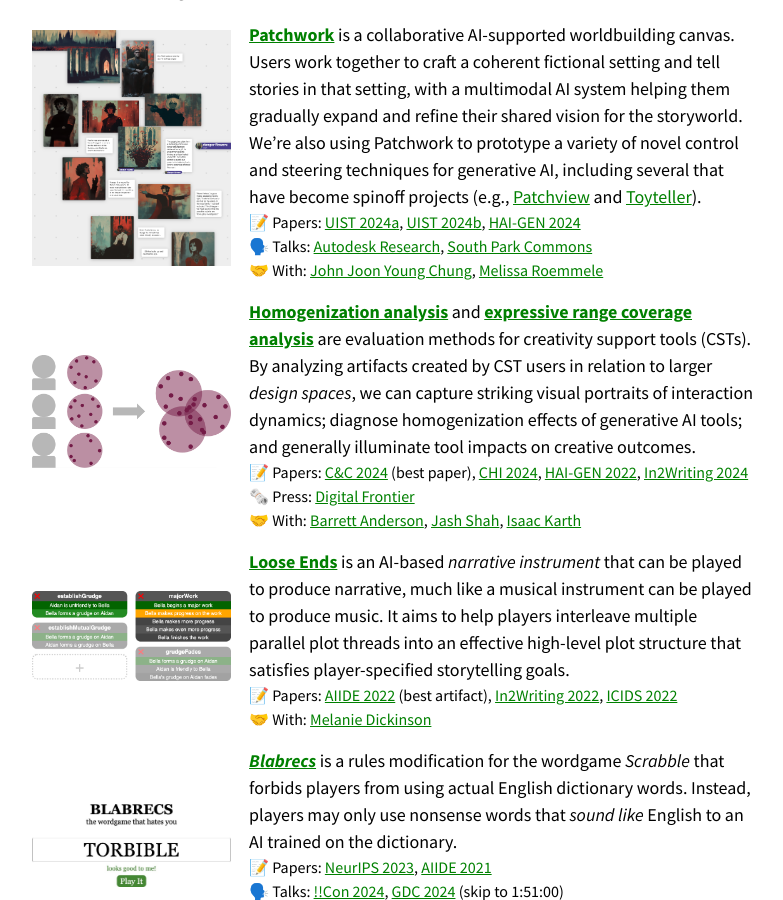
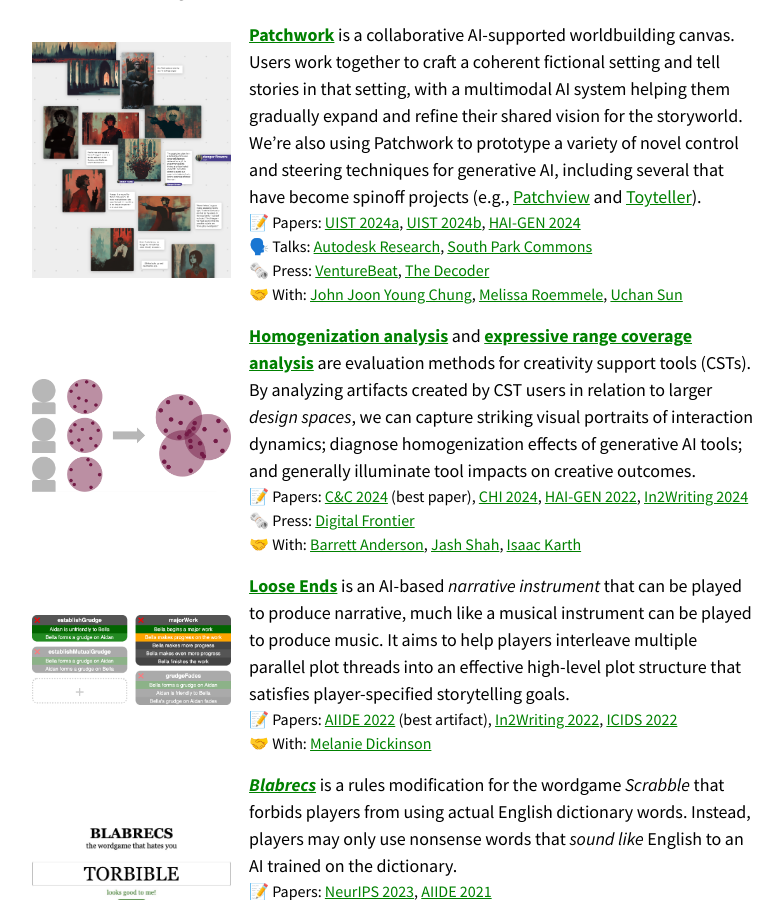
Before and after one commit to mkremins/mkremins.github.io, a Jekyll site: the page built from index.html, in a window 1280 px wide and 900 px high, scrolled down 855 px. Shown: the whole window, without its empty margins (246-1029 px from the left). Built offline with Jekyll 4.4.1, drawn with Linux system fonts in a browser that asks for light colours.

Commit message:
Update Patchwork project card
- Add link to official announcement post
- Add links to press coverage
- Add Uchan to list of collaborators

```diff
--- a/index.html
+++ b/index.html
@@ -20,7 +20,8 @@ layout: main
 				<div class="card-links">
 					📝 Papers: <a href="https://mkremins.github.io/publications/Patchview_UIST2024.pdf">UIST 2024a</a>, <a href="https://mkremins.github.io/publications/Toyteller_UIST2024.pdf">UIST 2024b</a>, <a href="https://mkremins.github.io/publications/Patchwork_HAI-GEN2024.pdf">HAI-GEN 2024</a><br>
 					🗣️ Talks: <a href="https://www.youtube.com/watch?v=D3UtgSl-yWU">Autodesk Research</a>, <a href="https://twitter.com/GopalKRaman/status/1832200443600236668">South Park Commons</a><br>
-					🤝 With: <a href="https://johnr0.github.io/">John Joon Young Chung</a>, <a href="https://roemmele.github.io/">Melissa Roemmele</a>
+					🗞️ Press: <a href="https://venturebeat.com/ai/midjourney-is-launching-a-multiplayer-collaborative-worldbuilding-tool/">VentureBeat</a>, <a href="https://the-decoder.com/midjourney-launches-patchwork-collaborative-canvas-tool-for-visual-storytelling/">The Decoder</a><br>
+					🤝 With: <a href="https://johnr0.github.io/">John Joon Young Chung</a>, <a href="https://roemmele.github.io/">Melissa Roemmele</a>, <a href="https://fakecheese.me/">Uchan Sun</a>
 				</div>
 			</div>
 		</div>
```
